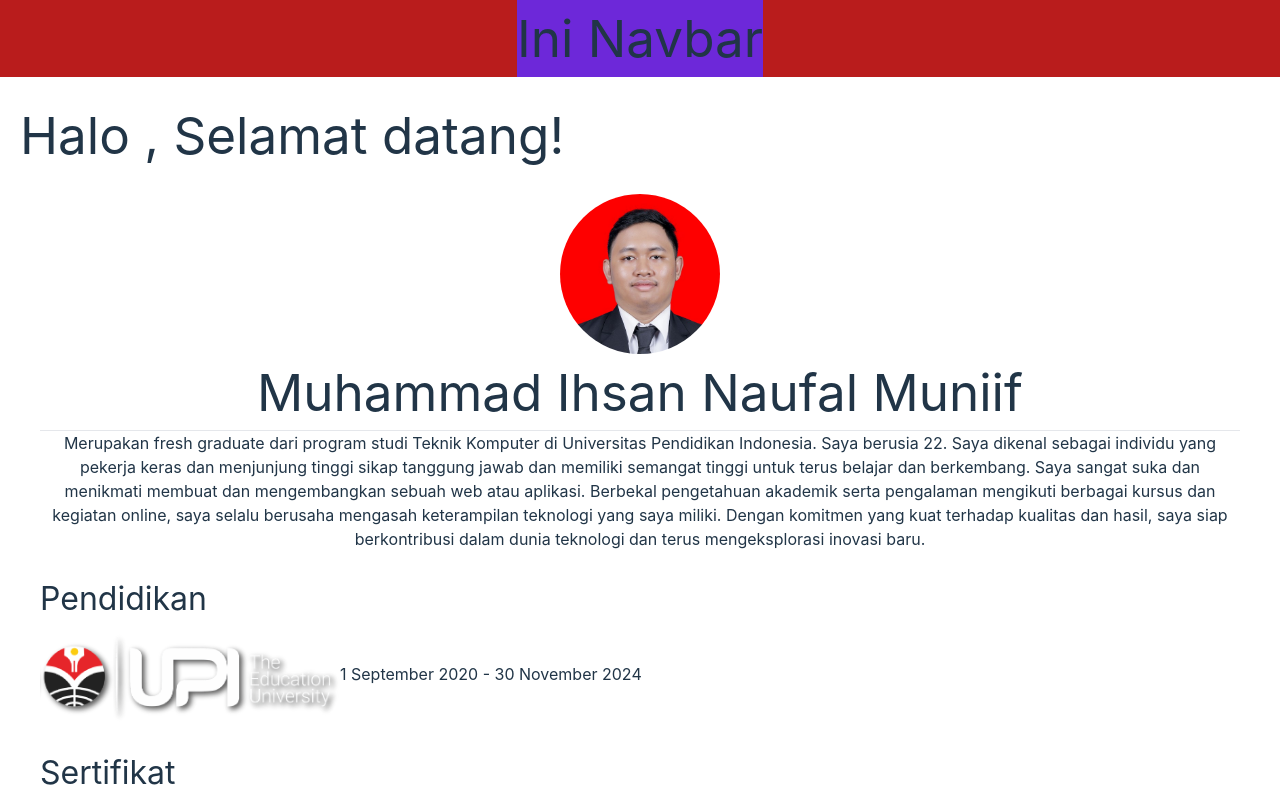
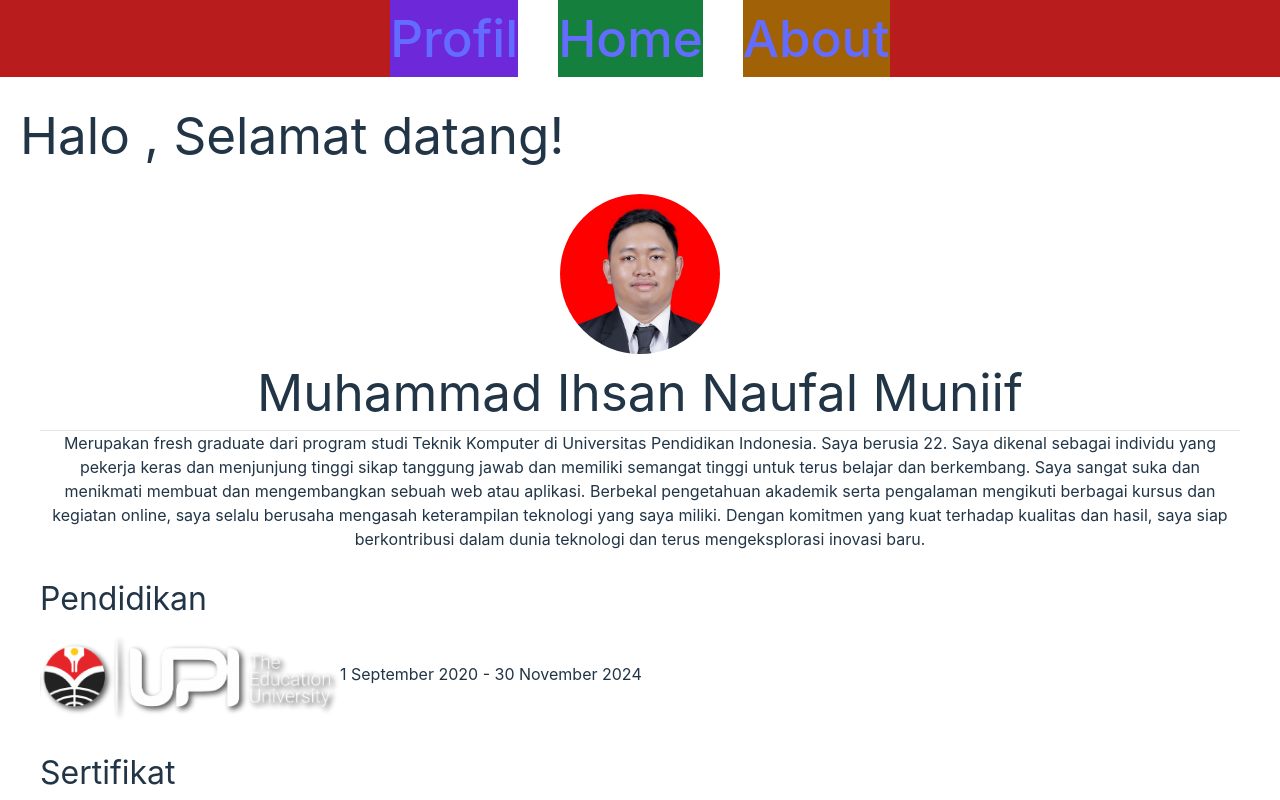
Before and after one commit to ihsannaufal32/project-portfolio, a React (Vite) app in the folder FE/latihanfe/: page / in a window 1280 px wide. Shown: the top 800 px of the page. Built offline with nearby package versions, Linux system fonts and the light colour scheme; no server answers.

Commit message:
progress

```diff
--- a/FE/latihanfe/src/Components/Navbar.jsx
+++ b/FE/latihanfe/src/Components/Navbar.jsx
@@ -2,8 +2,18 @@ function Navbar(){
     return(
         <div className="justify-items-center bg-red-700 ">
             <nav>
-                <div className="bg-violet-700">
-                    <h1>Ini Navbar</h1>
+                <div className="bg-white">
+                    <div className="flex flex-wrap">
+                        <div className="bg-violet-700">
+                            <a href=""><h1>Profil</h1></a>
+                        </div>
+                        <div className="bg-green-700 mx-10">
+                            <a href=""><h1>Home</h1></a>
+                        </div>
+                        <div className="bg-yellow-700">
+                            <a href=""><h1>About</h1></a>
+                        </div>
+                    </div>
                 </div>
             </nav>
         </div>
--- a/FE/latihanfe/src/Components/Profil.jsx
+++ b/FE/latihanfe/src/Components/Profil.jsx
@@ -7,7 +7,7 @@ function Profil(){
     const umur = sekarang.getFullYear() - birthdate.getFullYear();
 
     return(
-        <div>
+        <div className="container mx-auto">
             <div class="flex place-content-center">
               <img src={foto} class="rounded-full h-40" alt="foto" />
             </div>
```
Also changed, not shown: 1 other file (tests, documents, lock files or other folders).
